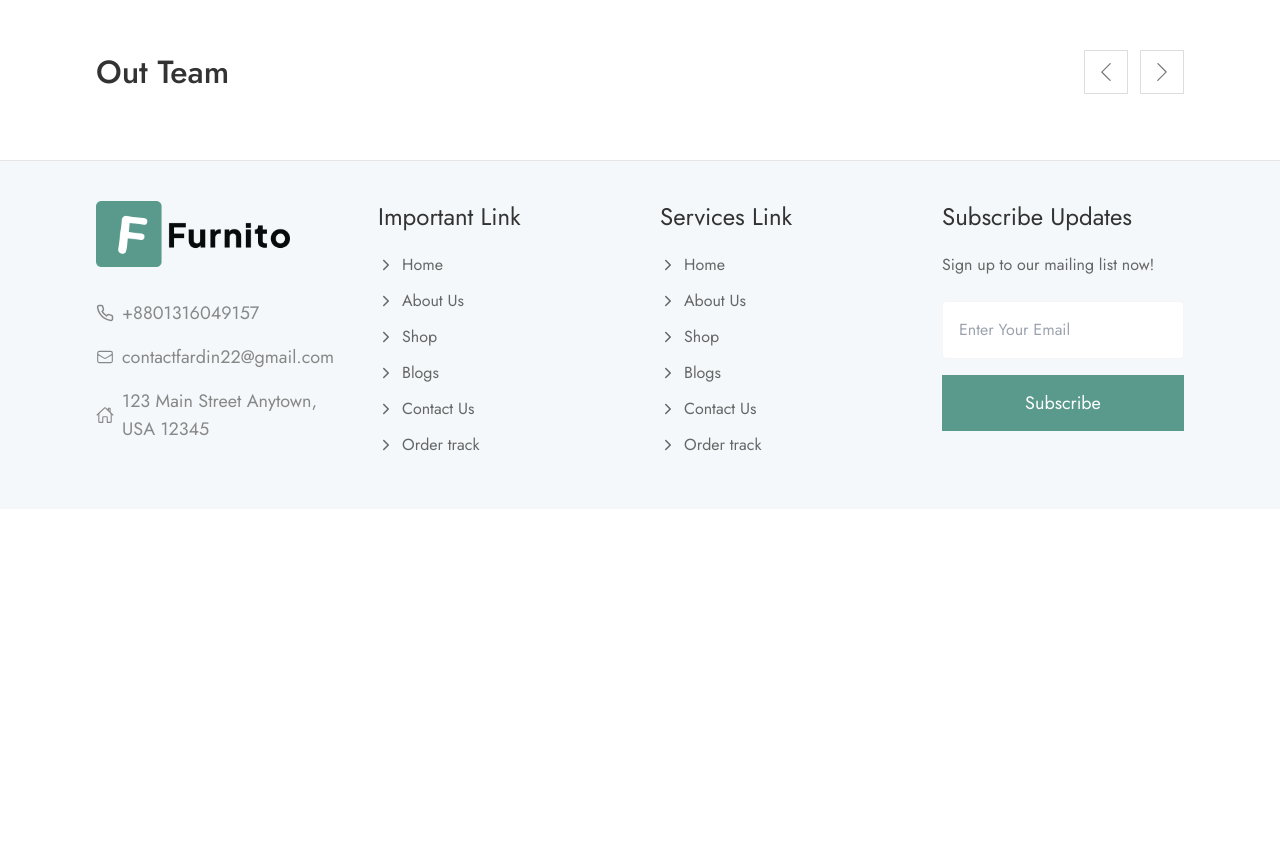
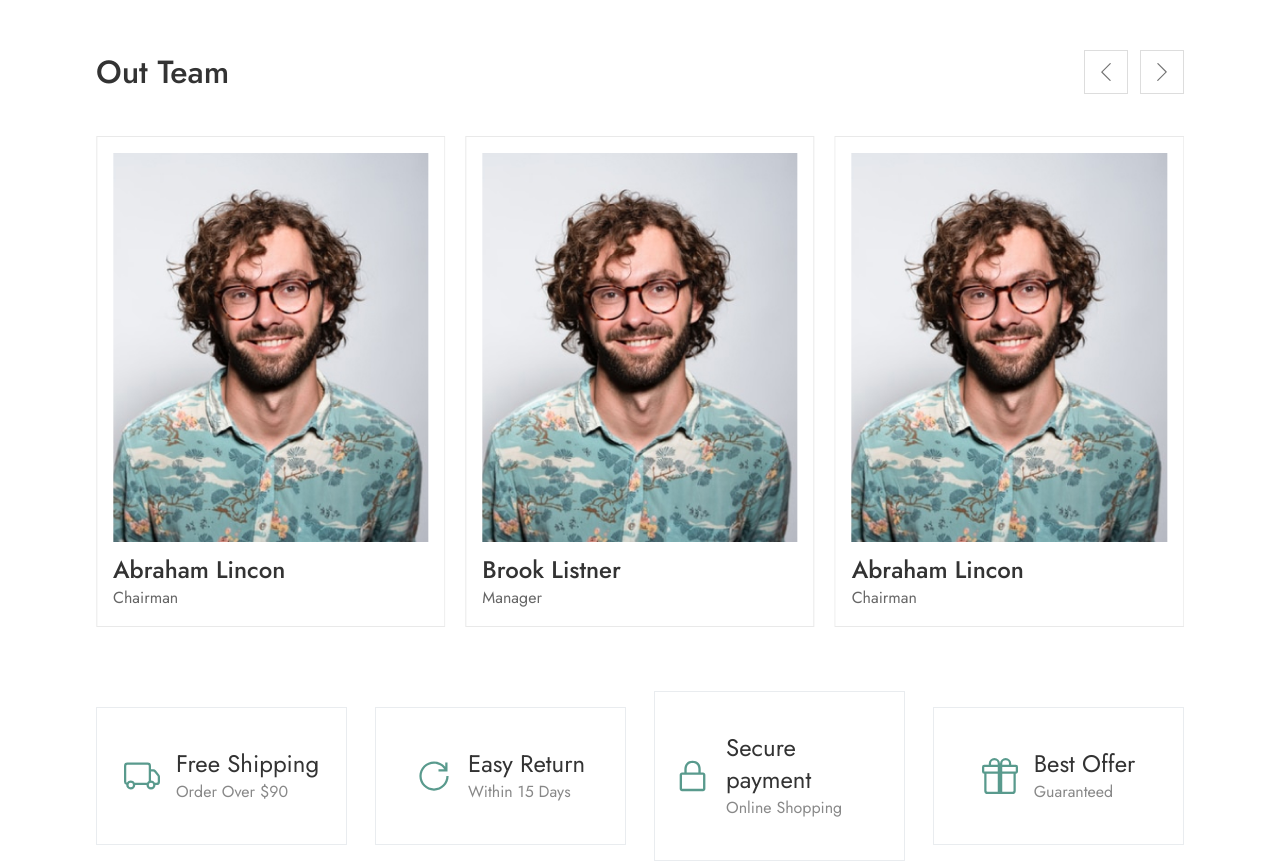
Before and after one commit to devfardin/furniture-Ecommerce-website, a React (Vite) app: page /about-us in a window 1280 px wide. Shown: the part 1300-2163 px from the top of the page. Before the commit the page ends 1809 px from the top, so only its background shows below. Built offline with nearby package versions, Linux system fonts and the light colour scheme.

Commit message:
create a custome swiper slider for our team section in about us page

```diff
--- a/src/pages/about/About.jsx
+++ b/src/pages/about/About.jsx
@@ -3,6 +3,7 @@ import PageHeader from '../../components/shared/PageHeader'
 import OurInfo from './OurInfo'
 import OurStory from './OurStory'
 import OurTeam from './OurTeam'
+import ShopInfo from '../../components/shared/ShopInfo'
 const About = () => {
   return (
     <div>
@@ -10,6 +11,7 @@ const About = () => {
       <OurInfo/>
       <OurStory/>
      <OurTeam/>
+     <ShopInfo/>
     </div>
   )
 }
--- a/src/pages/about/OurTeam.jsx
+++ b/src/pages/about/OurTeam.jsx
@@ -2,7 +2,48 @@ import React from 'react'
 import Container from '../../components/shared/Container'
 import TeamProfile from '../../assets/images/team11668539086.jpg'
 import { SlArrowLeft, SlArrowRight } from "react-icons/sl";
+
+import { Swiper, SwiperSlide } from 'swiper/react';
+// Import Swiper styles
+import 'swiper/css';
+import 'swiper/css/navigation';
+// import required modules
+import 'swiper/css/pagination';
+import { Navigation, Autoplay } from 'swiper/modules';
+
 const OurTeam = () => {
+    const team = [
+        {
+            name: ' Abraham Lincon ',
+            title: ' Chairman ',
+            prifile: TeamProfile,
+        },
+        {
+            name: 'Brook Listner',
+            title: '  Manager  ',
+            prifile: TeamProfile,
+        },
+        {
+            name: ' Abraham Lincon ',
+            title: ' Chairman ',
+            prifile: TeamProfile,
+        },
+        {
+            name: 'Brook Listner',
+            title: '  Manager  ',
+            prifile: TeamProfile,
+        },
+        {
+            name: ' Abraham Lincon ',
+            title: ' Chairman ',
+            prifile: TeamProfile,
+        },
+        {
+            name: 'Brook Listner',
+            title: '  Manager  ',
+            prifile: TeamProfile,
+        },
+    ]
     return (
         <div className='mt-14 md:mt-20'>
             <Container>
@@ -11,13 +52,59 @@ const OurTeam = () => {
                         <h1 className='text-[32px] text-heading font-medium'>Out Team</h1>
                     </div>
                     <div className='flex items-center justify-between gap-3'>
-                        <span className='border group border-[#dddddd] hover:border-primary  duration-300 transition-all p-3 cursor-pointer'>
+                        <span className='border arrow-right group border-[#dddddd] hover:border-primary  duration-300 transition-all p-3 cursor-pointer'>
                             <SlArrowLeft className='text-lg text-neutral-500 duration-300 transition-all group-hover:text-primary' />
                         </span>
-                        <span className='border group border-[#dddddd] hover:border-primary  duration-300 transition-all p-3 cursor-pointer'>
-                            <SlArrowRight className='text-lg text-neutral-500 duration-300 transition-all group-hover:text-primary' />
+                        <span className='border group arrow-left border-[#dddddd] hover:border-primary  duration-300 transition-all p-3 cursor-pointer'>
+                            <SlArrowRight className='text-lg  text-neutral-500 duration-300 transition-all group-hover:text-primary' />
                         </span>
                     </div>
+                </div>
+                <div className='mt-10'>
+
+                    <Swiper
+                        slidesPerView={1}
+                        spaceBetween={10}
+                        pagination={{
+                            clickable: true,
+                        }}
+
+                        breakpoints={{
+                            640: {
+                                slidesPerView: 2,
+                                spaceBetween: 10,
+                            },
+                            768: {
+                                slidesPerView: 3,
+                                spaceBetween: 15,
+                            },
+                            1024: {
+                                slidesPerView: 3,
+                                spaceBetween: 20,
+                            },
+                        }}
+                        autoplay={{
+                            delay: 2000,
+                            disableOnInteraction: false,
+                          }}
+
+                        loop={true}
+                        modules={[Navigation, Autoplay]}
+
+                        navigation={{ nextEl: ".arrow-left", prevEl: ".arrow-right" }}
+                        className="mySwiper">
+                        {
+                            team.map((item, index) => <SwiperSlide>
+                                <div className='border border-[#e9e9e9] p-4'>
+                                <img className='w-full' src={item.prifile} alt="" />
+                                <div className='mt-3'>
+                                    <h1 className='text-2xl font-medium text-heading'>{item.name}</h1>
+                                    <h4 className='text-base font-normal text-pera'>{item.title}</h4>
+                                </div>
+                                </div>
+                            </SwiperSlide>)
+                        }
+                    </Swiper>
                 </div>
             </Container>
         </div>
```
